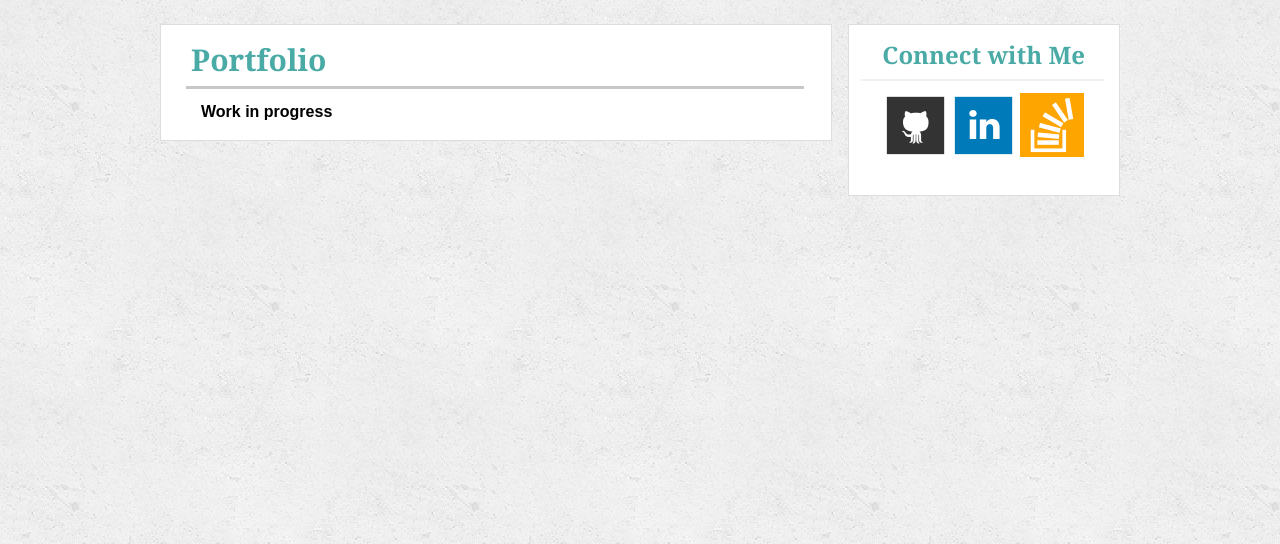
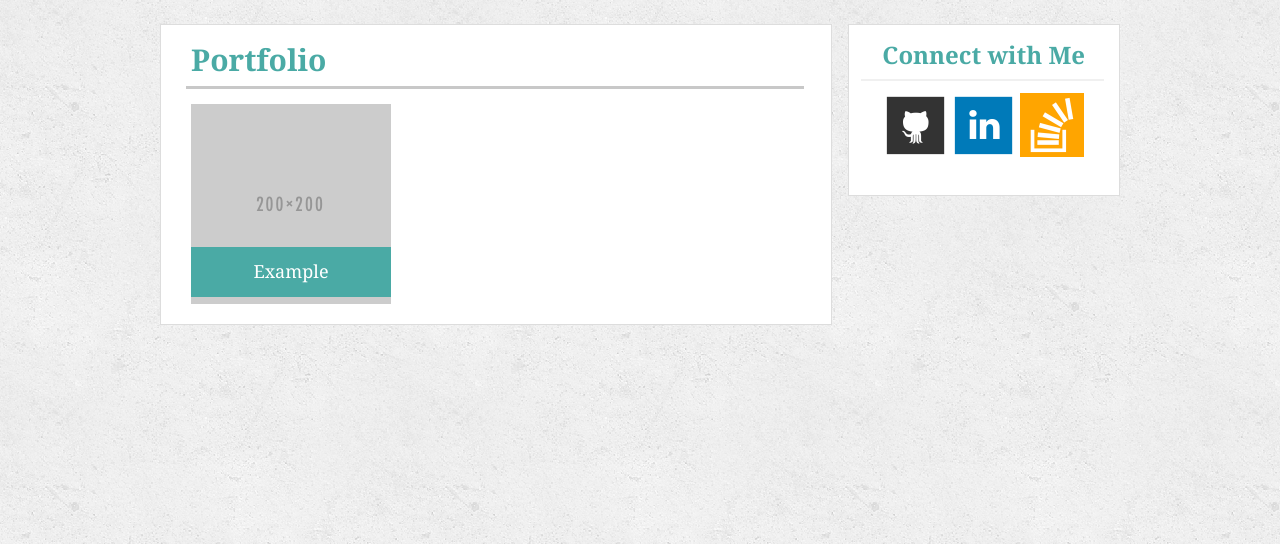
Before and after one commit to notcwall/Basic-Portfolio, a PHP site: page /portfolio.html in a window 1280 px wide. Shown: the part 51-595 px from the top of the page. Run offline with PHP 8.4, Linux system fonts and the light colour scheme.

Commit message:
added example to portfolio.html

```diff
--- a/assets/css/style.css
+++ b/assets/css/style.css
@@ -31,6 +31,24 @@ h2{
 	font-size: 30px;
 	position: relative;
 	right: 10px;
+}
+
+h3{
+	float: left;
+	z-index: 2;
+	height: 25px;
+	width: 160px;
+	padding: 15px 20px 10px 20px;
+	position: relative;
+	background: #4aaaa5;
+	text-align: center;
+	right: 180px;
+	top: 143px;
+	font-family: 'Georgia';
+	color: #ffffff;
+	font-weight: normal;
+	font-size: 18px;
+
 }
 
 p{
@@ -162,6 +180,13 @@ footer{
 	padding: 40px 0px 0px 0px;
 }
 
+.portfolioPlaceholder{
+	position: relative;
+	left: 20px;
+	z-index: 1;
+	float: left;
+}
+
 .push{
 	height: 10px;
 }
--- a/portfolio.html
+++ b/portfolio.html
@@ -13,7 +13,10 @@
 				<h2>Portfolio</h2>
 				<br>
 				<div id="dividerBarMain"></div>
-				<p>Work in progress</p>
+				<div id="portfolioWork">
+					<img src="assets/images/placeholder.png" target="_blank" alt="Placeholder" class="portfolioPlaceholder">
+					<h3>Example</h3>
+				</div>
 			</div>
 			<div id="sidebar">
 				<div id="links">
```
